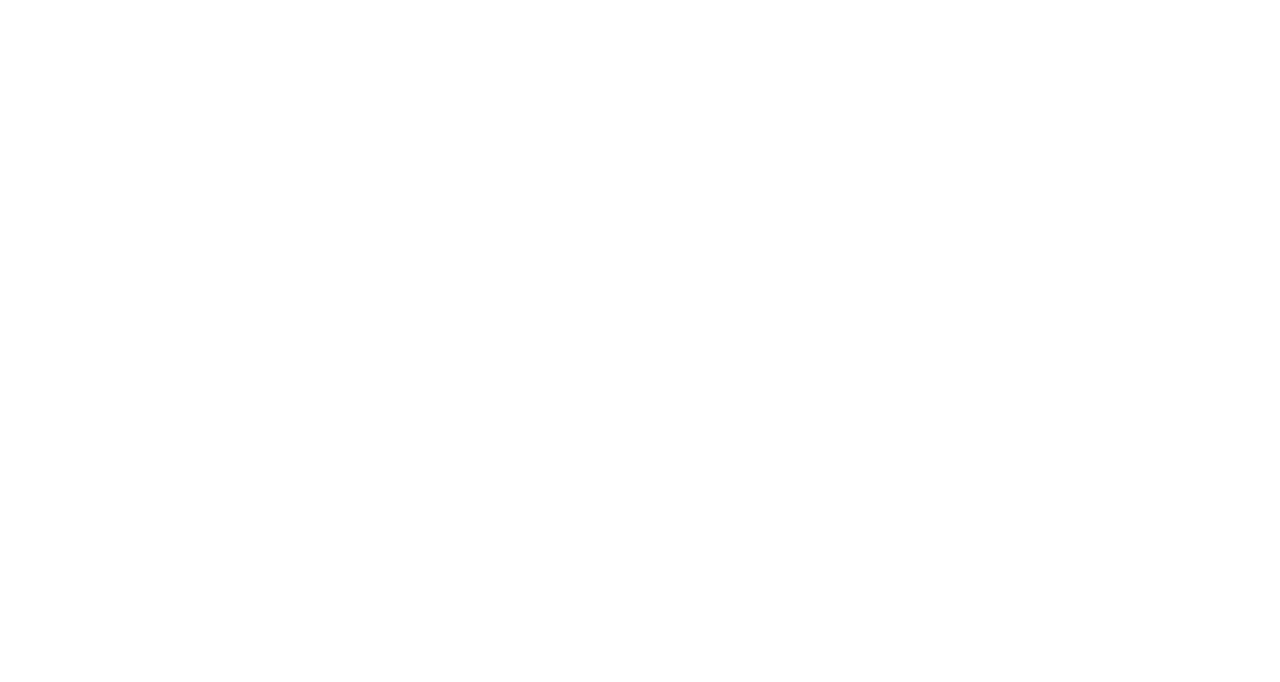
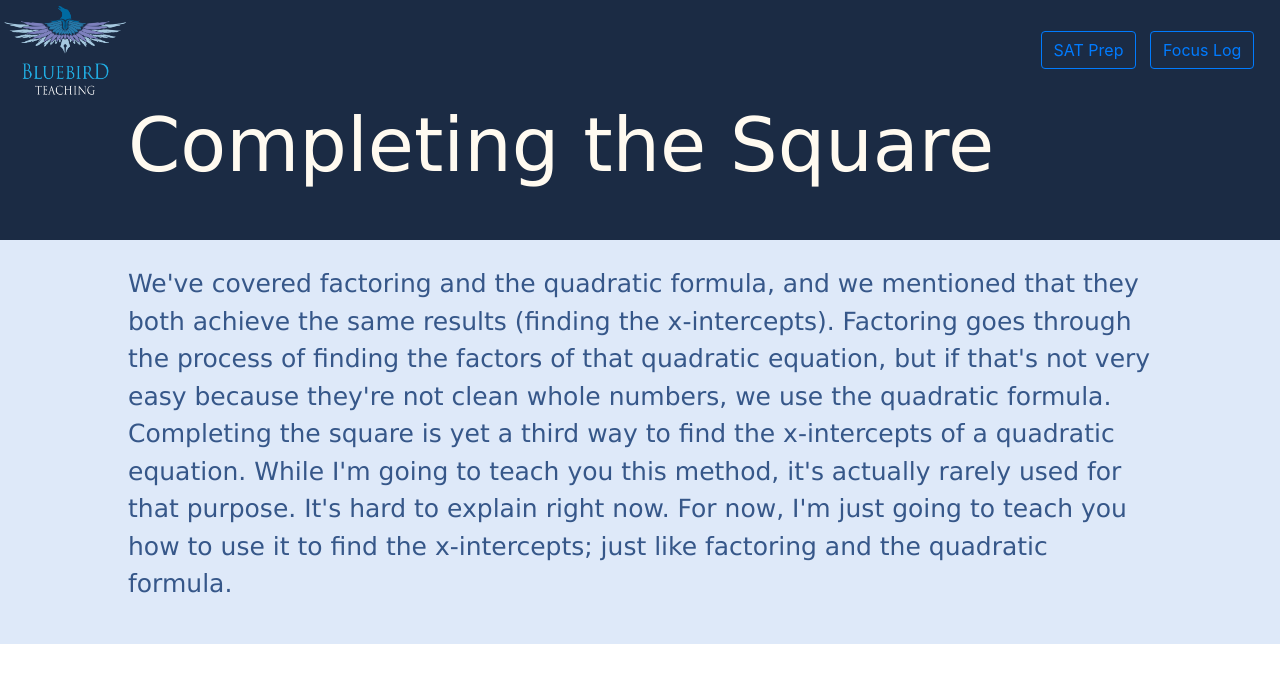
Before and after one commit to YomenT/bluebird-teaching, a React (Create React App) app in the folder reactapp/: page /passport_to_advanced_math/completing_the_square in a window 1280 px wide. Shown: the top 682 px of the page. Built offline with nearby package versions, Linux system fonts and the light colour scheme.

Commit message:
Starting completing the square lesson

```diff
--- a/reactapp/src/components/Main.js
+++ b/reactapp/src/components/Main.js
@@ -36,6 +36,7 @@ import FactoringPart2 from './passport-to-advanced-math/FactoringPart2'
 import ExponentRules from './passport-to-advanced-math/ExponentRules';
 import ExponentRules2 from './passport-to-advanced-math/ExponentRules2';
 import QuadraticFormula from './passport-to-advanced-math/QuadraticFormula';
+import CompletingTheSquare from './passport-to-advanced-math/CompletingTheSquare'
 
 const Main = () => {
   return (
@@ -76,6 +77,7 @@ const Main = () => {
       <Route exact path='/passport_to_advanced_math/exponent_rules_part1' component={ExponentRules}></Route>
       <Route exact path='/passport_to_advanced_math/exponent_rules_part2' component={ExponentRules2}></Route>
       <Route exact path='/passport_to_advanced_math/quadratic_formula' component={QuadraticFormula}></Route>
+      <Route exact path='/passport_to_advanced_math/completing_the_square' component={CompletingTheSquare}></Route>
     </Switch>
   );
 }
--- a/reactapp/src/components/SatPrepLinkOutline.js
+++ b/reactapp/src/components/SatPrepLinkOutline.js
@@ -53,6 +53,7 @@ class SatPrepLinkOutline extends React.Component {
                             <li><Link to="/passport_to_advanced_math/factoring2" style={{ color: "#365789" }} onMouseOver={this.changeLinkColorEnter} onMouseOut={this.changeLinkColorLeave}>Part 2</Link></li>
                         </ul>
                     <li><Link to="passport_to_advanced_math/quadratic_formula" style={{ color: "#365789" }} onMouseOver={this.changeLinkColorEnter} onMouseOut={this.changeLinkColorLeave}>The Quadratic Formula</Link></li>
+                    <li><Link to="passport_to_advanced_math/completing_the_square" style={{ color: "#365789" }} onMouseOver={this.changeLinkColorEnter} onMouseOut={this.changeLinkColorLeave}>Completing the Square</Link></li>
                     <li>Exponent Rules</li>
                         <ul className="list-medium">
                             <li><Link to="/passport_to_advanced_math/exponent_rules_part1" style={{ color: "#365789" }} onMouseOver={this.changeLinkColorEnter} onMouseOut={this.changeLinkColorLeave}>Part 1</Link></li>
--- /dev/null
+++ b/reactapp/src/components/passport-to-advanced-math/CompletingTheSquare.js
@@ -0,0 +1,33 @@
+import React from "react";
+
+import Logo from '../Logo'
+import Footer from '../Footer'
+
+class CompletingTheSquare extends React.Component {
+
+    render() {
+        return (
+            <div>
+                <Logo />
+                <div className='bodyDiv'>
+                    <h2 style={{ paddingBottom: "25px" }}>Completing the Square</h2>
+                </div>
+
+                <div className="aboutBodyDiv">
+
+                    <p className="p-body -small">
+                        We've covered factoring and the quadratic formula, and we mentioned that they both achieve the same results
+                        (finding the x-intercepts).  Factoring goes through the process of finding the factors of that quadratic
+                        equation, but if that's not very easy because they're not clean whole numbers, we use the quadratic formula.
+                        Completing the square is yet a third way to find the x-intercepts of a quadratic equation.  While I'm going to
+                        teach you this method, it's actually rarely used for that purpose.  It's hard to explain right now.  For now,
+                        I'm just going to teach you how to use it to find the x-intercepts; just like factoring and the quadratic
+                        formula.
+                    </p>
+                </div>
+            </div>
+        )
+    }
+}
+
+export default CompletingTheSquare
```
